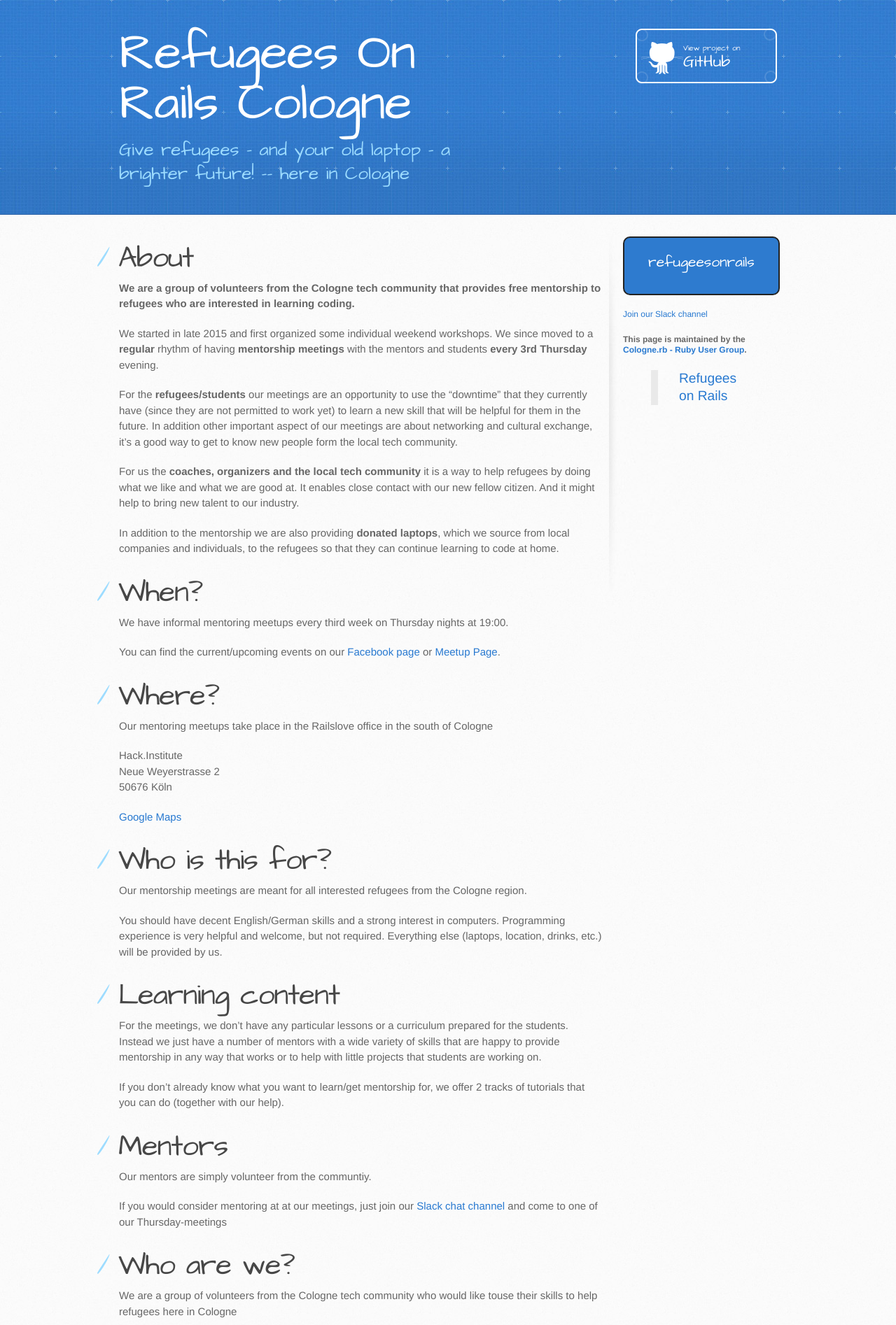
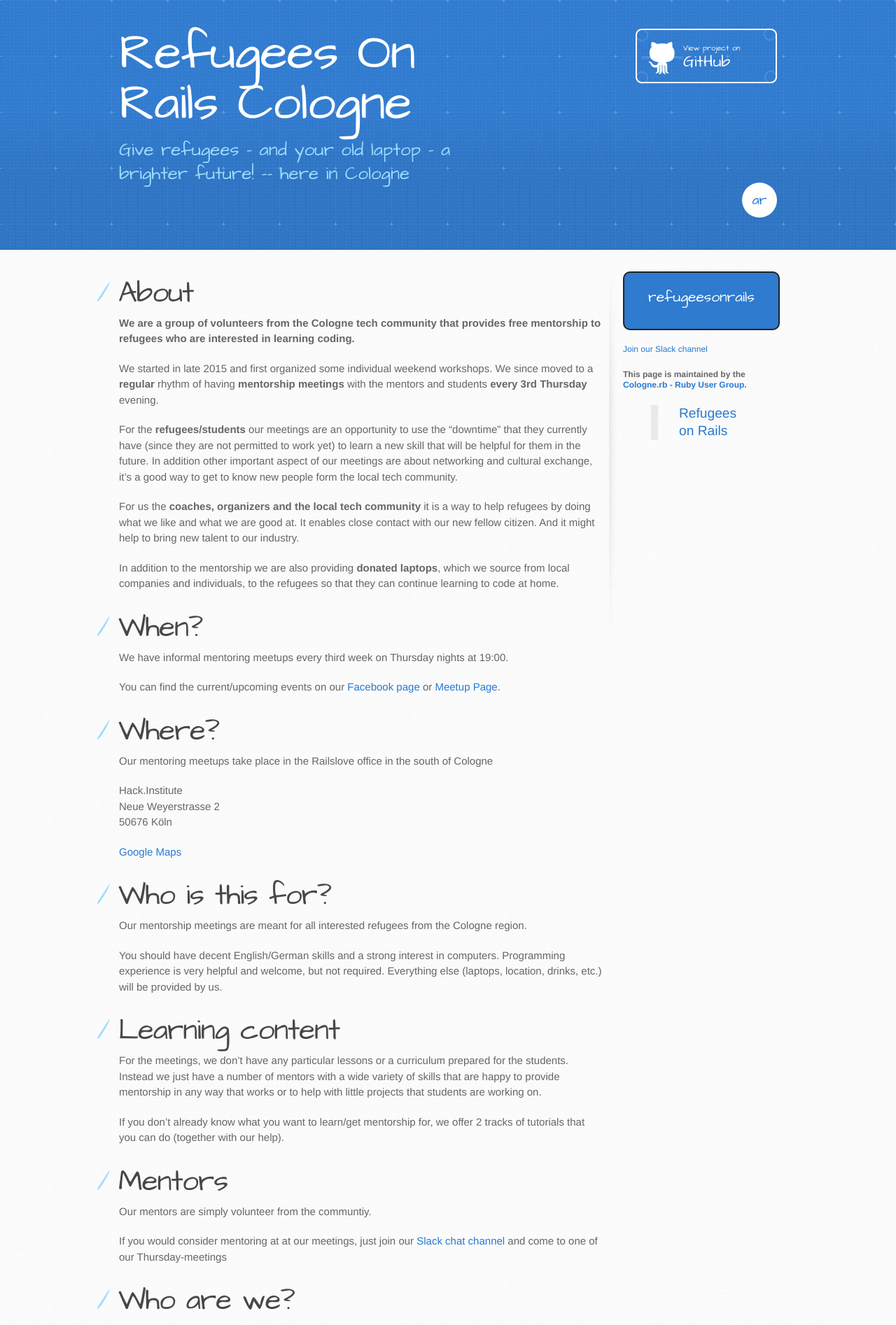
Before and after one commit to colognerb/refugees, a Jekyll site: the page built from en/index.md, in a window 1280 px wide. Shown: the top 1894 px of the page at 70% size. Built offline with Jekyll 4.4.1, drawn with Linux system fonts in a browser that asks for light colours.

Commit message:
add Language chnge Button

```diff
--- a/_layouts/default.html
+++ b/_layouts/default.html
@@ -24,6 +24,7 @@
         <h1>{{ page.title }}</h1>
         <h2>{{ page.subtitle }}</h2>
         <a href="https://github.com/colognerb/refugees" class="button"><small>View project on</small> GitHub</a>
+        <a href="{{ site.github.url }}/ar/" class="lang">ar</a>
       </div>
     </header>
 
--- a/_layouts/rtl.html
+++ b/_layouts/rtl.html
@@ -24,7 +24,9 @@
         <h1>{{ page.title }}</h1>
         <h2>{{ page.subtitle }}</h2>
         <a href="https://github.com/colognerb/refugees" class="button"><small>View project on</small> GitHub</a>
+        <a href="{{ site.github.url }}/en/" class="lang">en</a>
       </div>
+
     </header>
 
     <div id="content-wrapper">
--- a/stylesheets/stylesheet.css
+++ b/stylesheets/stylesheet.css
@@ -88,6 +88,19 @@ template {
 
 a {
   background-color: transparent;
+}
+.lang{
+  background: #ffffff;
+  font-size: 20px;
+  border-radius: 25px;
+  width: 50px;
+  height: 50px;
+  display: block;
+  text-align: center;
+  line-height: 50px;
+  position: absolute;
+  right: 0;
+  bottom: 5px;
 }
 
 /**
@@ -481,6 +494,7 @@ header h2 {
   position: relative;
   width: 940px;
   margin: 0 auto;
+  padding-bottom: 50px;
 }
 
 #content-wrapper {
@@ -877,6 +891,7 @@ footer a:hover {
   }
 }
 
+
 /* Mobile Landscape Size to Tablet Portrait (devices and browsers) */
 @media only screen and (min-width: 480px) and (max-width: 767px) { }
 
```
Also changed, not shown: stylesheets/stylesheet.rtl.css (+13 -0 lines).
